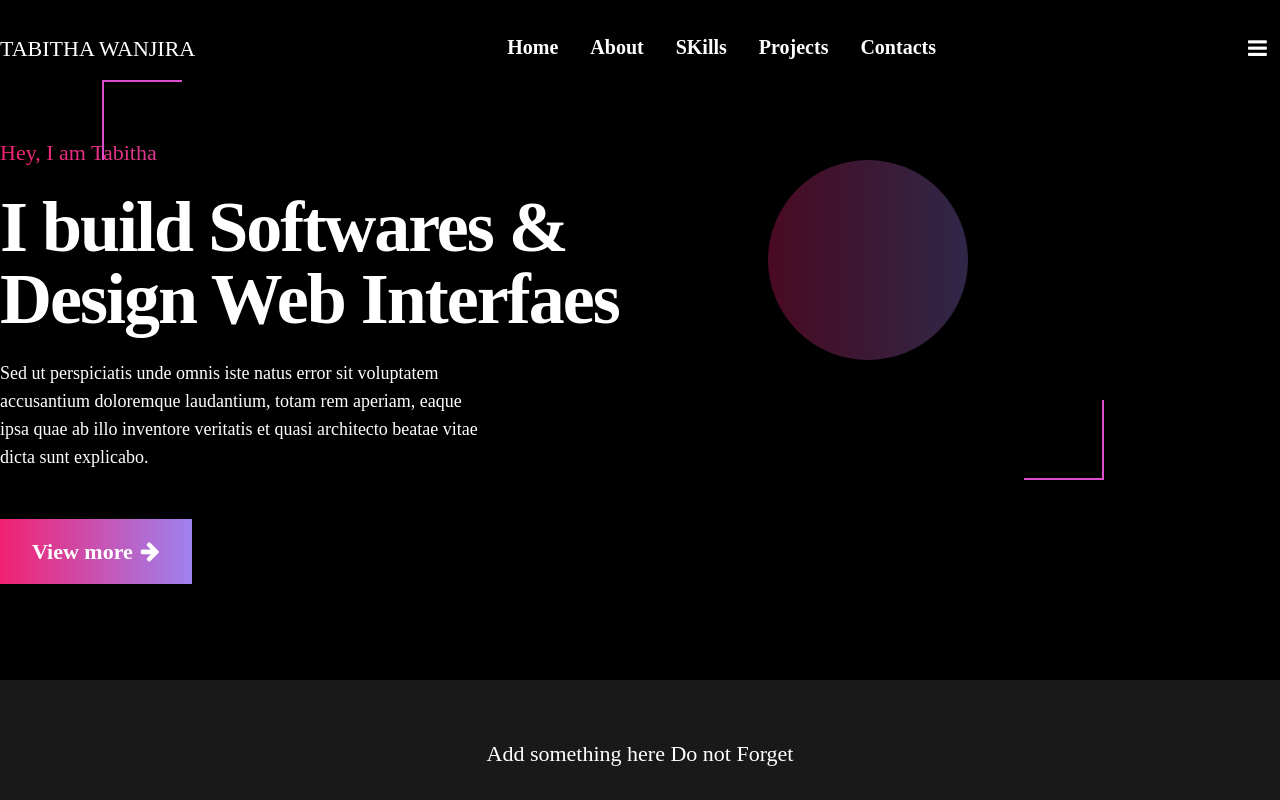
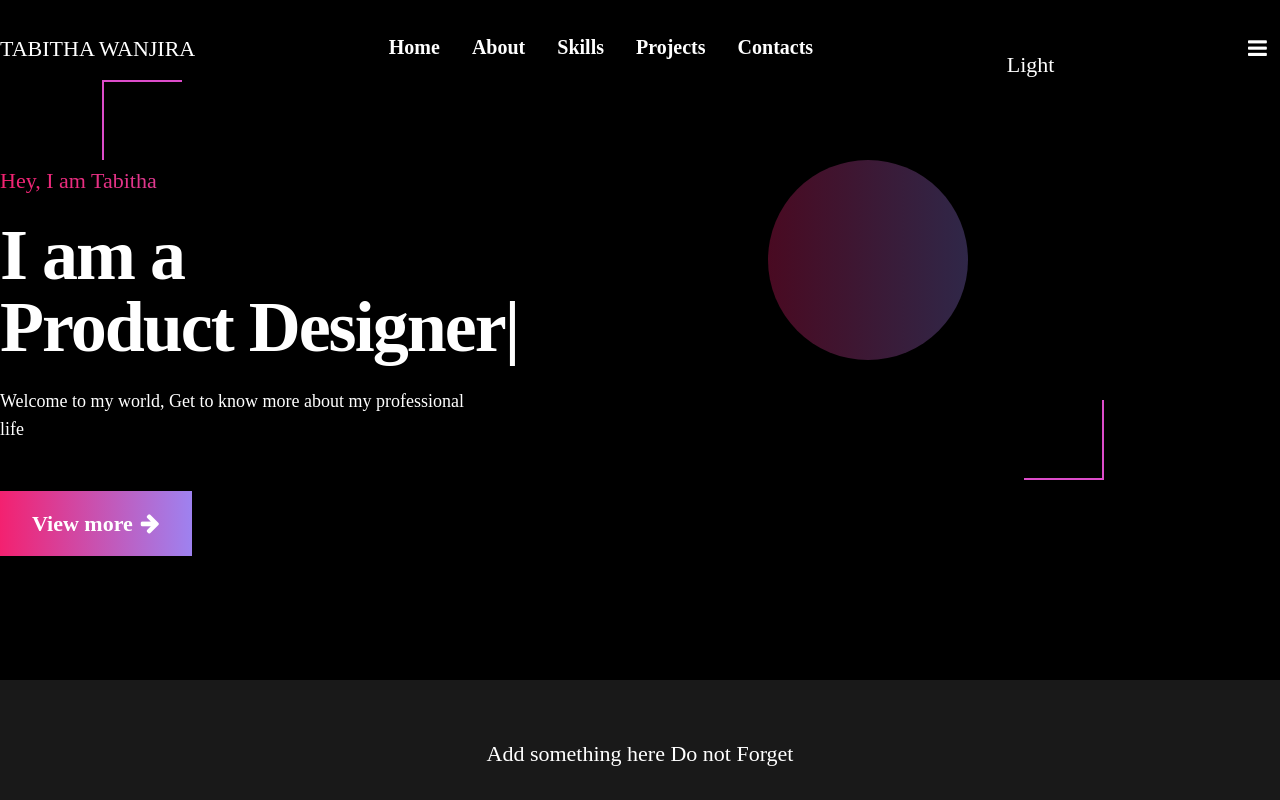
Before and after one commit to SheeTabz/Portfolio-Website, a React (Create React App) app: page / in a window 1280 px wide. Shown: the top 800 px of the page. Built offline with nearby package versions, Linux system fonts and the light colour scheme; no server answers; a web font is replaced by a local one.

Commit message:
Dark and light mode states

```diff
--- a/src/App.js
+++ b/src/App.js
@@ -1,20 +1,35 @@
 
+import { useEffect, useState } from 'react';
 import './App.css';
-import About from './components/About';
-import Contact from './components/Contact';
-import Footer from './components/Footer';
-import Header from './components/Header';
-import HeroSection from './components/HeroSection';
-import Portfolio from './components/Portfolio';
-import Services from './components/Services';
+import About from './components/About/About';
+import Contact from './components/Contacts/Contact';
+import Footer from './components/Contacts/Footer';
+import Header from './components/Header/Header';
+import HeroSection from './components/Home/HeroSection';
+import Portfolio from './components/Portfolio/Portfolio';
+import Services from './components/Services/Services';
 import Skill from './components/Skill';
-import Skills from './components/Skills';
+import Skills from './components/Skills/Skills';
 
 function App() {
+  const [theme,setTheme] = useState('light')
+  function handleTheme(){
+    if(theme === 'light'){
+      setTheme('dark');
+    }
+    else {
+      setTheme('light');
+    }
+  }
+
+useEffect(()=> {
+  document.body.className= theme
+},[theme])
+
   return (
 
-   <div className=" ">
-    <Header/>
+   <div className={`App ${theme}`}>
+    <Header handleTheme={handleTheme} theme={theme}/>
     <HeroSection/>
     <Skill/>
     <About/>
```
